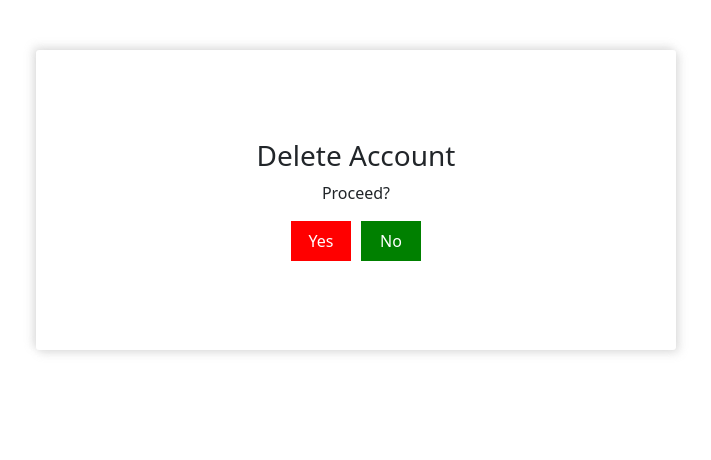
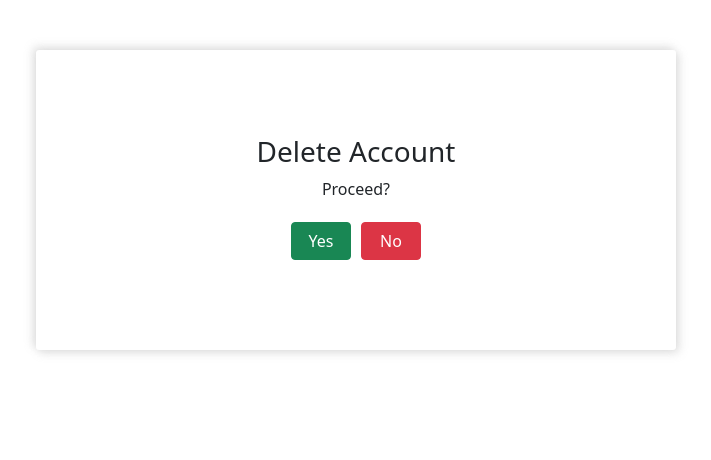
Before and after one commit to chrper80/Code-institute_milestone-project_nr4, a Django app: page /users/confirmation in a window 1280 px wide. Shown: the part 56-516 px from the top of the page, without its empty margins (284-995 px from the left). Run offline with Django 3.2, Linux system fonts and the light colour scheme.

Commit message:
Added some last minute styling to some buttons in confirmation.html

```diff
--- a/static/css/style.css
+++ b/static/css/style.css
@@ -75,24 +75,17 @@ body{
 .confirm-inner {
     display: flex;
     flex-direction: row;
-    column-gap: 10px;
 }
 
 .yes {
-    width: 40px;
-    height: 30px;
-    background-color: red;
-    border: none;
-    color: white;
+    margin: 5px;
+    width: 60px;
 }
 
 
 .no {
-    width: 40px;
-    height: 30px;
-    background-color: green;
-    border: none;
-    color: white;
+    margin: 5px;
+    width: 60px;
 }
 
 @media(min-width:768px) {
@@ -113,38 +106,18 @@ body{
     .confirm-inner {
         display: flex;
         flex-direction: row;
-        column-gap: 10px;
     }
 
     .yes {
-        width: 60px;
-        height: 40px;
-        background-color: red;
-        border: none;
-        color: white;
-        transition-property: background-color;
-        transition-duration: 300ms;
-        transition-timing-function: ease-in;
-    }
-
-    .yes:hover {
-        background-color: rgb(179, 0, 0);
+       margin: 5px;
+       width: 60px;
     }
 
     .no {
+        margin: 5px;
         width: 60px;
-        height: 40px;
-        background-color: green;
-        border: none;
-        color: white;
-        transition-property: background-color;
-        transition-duration: 300ms;
-        transition-timing-function: ease-in;
     }
 
-    .no:hover {
-        background-color: rgb(0, 94, 0);
-    }
 }
 
 /*Home page*/
--- a/users/templates/users/confirmation.html
+++ b/users/templates/users/confirmation.html
@@ -9,12 +9,12 @@
     <div class="confirm-inner">
         <form action="{% url 'delete_user' %}">
             {% csrf_token %}
-            <input class="yes" type="submit" value="Yes" >
+            <button type="submit" class="btn btn-success yes">Yes</button>
         </form>
 
         <form action="{% url 'user_page' %}">
             {% csrf_token %}
-            <input class="no" type="submit" value="No" >
+            <button type="submit" class="btn btn-danger no">No</button>
         </form>
     </div>
 
--- a/users/templates/users/new_user.html
+++ b/users/templates/users/new_user.html
@@ -26,4 +26,8 @@
 
 </section>
 
+{% block scripts %}
+<script src="{% static 'js/script.js' %}"></script>
 {% endblock %}
+
+{% endblock %}
```
